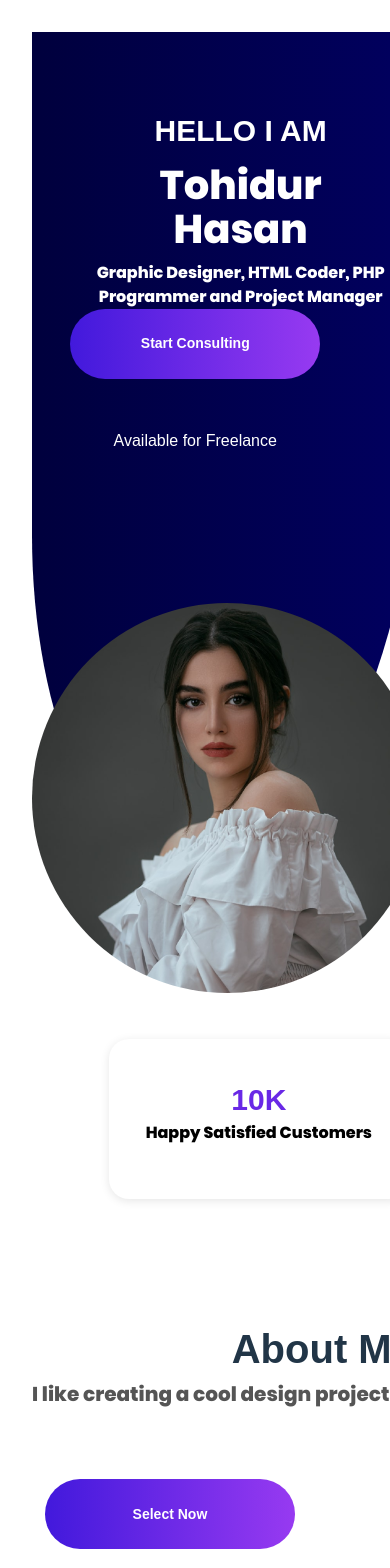
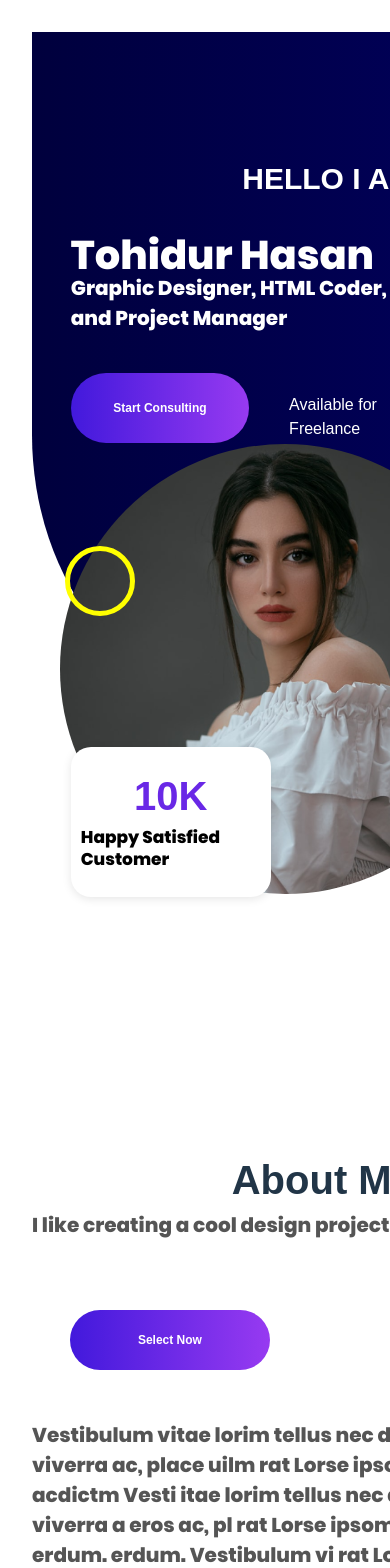
Before and after one commit to armenuhitoroyan/web-cv, a React (Vite) app: page / in a window 390 px wide. Shown: the top 1568 px of the page. Built offline with nearby package versions, Linux system fonts and the light colour scheme.

Commit message:
added media of home page

```diff
--- a/src/components/Navbar.tsx
+++ b/src/components/Navbar.tsx
@@ -19,14 +19,13 @@ const Navbar: React.FC = () => {
   return (
     <div
       style={{
-
         backgroundColor: isScrolled
           ? "rgba(255, 255, 255, 1)"
           : "rgba(255, 255, 255, 0.01)",
 
         marginTop: isScrolled ? "-2.2%" : "0px",
       }}
-      className={`w-screen flex items-center justify-center md:flex-row gap-20 ${styles.header}`}
+      className={`w-full  flex items-center justify-center lg:flex-row gap-10 ${styles.header}`}
     >
       <img
         src={
--- a/src/components/ParticlesContainer.tsx
+++ b/src/components/ParticlesContainer.tsx
@@ -58,7 +58,7 @@ const ParticlesContainer: React.FC<ParticlesContainerProps> = ({
       }}
     >
       <h2>{title}</h2>
-      <div className="w-screen w-full  flex-col items-center justify-center md:flex-row">
+      <div className="w-full flex-col items-center justify-center lg:flex-row">
         <ul className="flex gap-10 justify-center">
           <li>
             <Link to="/">Home</Link>
--- a/src/components/footer/Footer.tsx
+++ b/src/components/footer/Footer.tsx
@@ -5,7 +5,7 @@ import WebSites from "./WebSites";
 const Footer: React.FC = () => {
   return (
     <footer
-      className={`w-screen flex-col flex justify-center md:flex-column ${styles.container}`}
+      className={`flex-col flex justify-center md:flex-column ${styles.container}`}
     >
       <div className=" flex-col flex justify-center md:flex-row">
         <img
--- a/src/components/header/Header.tsx
+++ b/src/components/header/Header.tsx
@@ -1,7 +1,6 @@
 import React from "react";
 import user from "../../assets/images/630.png";
 import styles from "../../style/HomePage.module.css";
-import { Circle } from "lucide-react";
 
 // Տիպերի սահմանում
 
@@ -10,60 +9,101 @@ interface CountFollwersProps {
   text: string;
 }
 
+interface CircleProps {
+  width?: string;
+  height?: string;
+  borderPx?: string;
+  color?: string;
+  top?: string;
+  left?: string;
+}
+
 // Կոմպոնենտներ
 const CountFollwers: React.FC<CountFollwersProps> = ({ title, text }) => {
   return (
     <div
-      className={`${styles.follows_box}  flex-col items-center justify-center  lg:flex-row`}
+      className={`${styles.follows_box} w-full  flex-col items-center  lg:flex-row`}
     >
       <h2 className="font-bold ">{title}</h2>
-      <p>{text}</p>
+      <p className="text-black">{text}</p>
     </div>
+  );
+};
+
+const Circle: React.FC<CircleProps> = ({
+  width = "70px",
+  height = "70px",
+  borderPx = "5px",
+  color = "#000",
+  top = "0px",
+  left = "0px",
+}) => {
+  return (
+    <div
+      className={styles.circle}
+      style={{
+        width: width,
+        height: height,
+        border: `${borderPx} solid ${color}`,
+        top: top,
+        left: left,
+      }}
+    ></div>
   );
 };
 
 const Header: React.FC = () => {
   return (
-    <div className={`w-screen h-screen ${styles.header_container}`}>
+    <div className={styles.header_container}>
       <div style={{ margin: "0px" }}>
         <div
           className={`${styles.box} flex flex-col justify-between lg:flex-row`}
         >
           <div className={styles.box_content}>
-            <h2 className=" font-bold">HELLO I AM</h2>
-            <h1 className=" font-bold">Tohidur Hasan</h1>
-            <p>
+            <h2 className="text-3xl font-bold">HELLO I AM</h2>
+            <h1 className="text-3xl font-bold" style={{ fontSize: "40px" }}>
+              Tohidur Hasan
+            </h1>
+            <p
+              style={{ fontSize: "20px", color: "white" }}
+              className="text-white"
+            >
               Graphic Designer, HTML Coder, PHP Programmer and Project Manager
             </p>
             <div
-              style={{ width: "70%" }}
-              className="flex  flex-col freelance-available justify-center items-center lg:flex-row"
+              style={{ height: "70px", width: "70%" }}
+              className="flex  freelance-available mt-10 justify-center lg:flex-row"
             >
               <button
                 style={{ height: "70px" }}
-                className="bg-white  font-bold py-2 px-4 rounded-full hover:bg-gray-100 transition"
+                className="bg-white  font-bold py-2 px-4 rounded-full mr-10 hover:bg-gray-100 transition"
               >
                 Start Consulting
               </button>
-              <ul>
+              <ul className="mt-5">
                 <li>Available for Freelance</li>
               </ul>
             </div>
+            {/* <div className={styles.title_animation}>
 
-            <div className={styles.circle_box}>
-              <Circle
-                width="100px"
-                height="100px"
-                strokeWidth={3}
-                color="yellow"
-              />
+              <div>Animation Component</div>
+            </div> */}
+            <div>
+              <Circle color="yellow" left="50%" top="0px" />
             </div>
-            <div className={styles.count_followers}>
-              <CountFollwers title="10K" text="Happy Satisfied Customers" />
+            <div style={{ fontSize: "24px" }}>
+              <CountFollwers title="10K" text="Happy Satisfied Customer" />
             </div>
           </div>
           <div>
-            <img className={`${styles.img}`} src={user} alt="User" />
+            <img
+              className={`${styles.img}
+              w-16
+              md:w-32
+              lg:w-48`}
+              src={user}
+              alt="User"
+            />
           </div>
         </div>
       </div>
--- a/src/pages/PortfolioPage.tsx
+++ b/src/pages/PortfolioPage.tsx
@@ -29,8 +29,8 @@ const InfoCard: React.FC<InfoCardProps> = ({
   resources,
 }) => {
   return (
-    <div className={`${styles.card}  w-full  flex-col rounded-2xl md:flex-col`}>
-      <div className="space-y-6">
+    <div className={`${styles.card}  w-full  flex-col rounded-2xl lg:flex-col`}>
+      <div className="space-y-6 flex flex-col lg:flex-row">
         {/* Client */}
         <div className="flex items-start space-x-4">
           <InfoIcon
--- a/src/style/ContactPage.module.css
+++ b/src/style/ContactPage.module.css
@@ -1,6 +1,6 @@
 .container {
+  font-family: Sans-Serif;
   text-align: center;
-  font-family: "Poppins", sans-serif;
 }
 
 .container ul li :first-child {
@@ -215,8 +215,43 @@ button {
   color: #666;
 }
 
+/* Particles */
+
+/* Particles */
+
+.particles_container {
+  width: 100%;
+  height: 326px;
+  font-size: 80px;
+  background-size: cover;
+  background-position: center;
+  background-repeat: no-repeat;
+}
+
+.particles_container h2 {
+  width: 75%;
+  color: white;
+  position: absolute;
+  z-index: 1;
+  margin-top: 90px;
+  font-weight: bold;
+  text-align: center;
+}
+
+.particles_container h2 :last-child {
+  width: 50%;
+}
+
+.particles_container div {
+  width: 72%;
+  margin: 0 auto;
+  margin-top: 150px;
+  color: white;
+  position: absolute;
+  z-index: 1;
+}
 /* Desktop (վերին սահման 1200px) */
-/* @media (min-width: 1200px) {
+@media (min-width: 1200px) {
   .container {
     padding: 60px;
     font-size: 18px;
@@ -225,10 +260,10 @@ button {
   .map {
     height: 600px;
   }
-} */
+}
 
 /* Tablet (միջակայք 768px-1200px) */
-/* @media (min-width: 768px) and (max-width: 1199px) {
+@media (min-width: 768px) and (max-width: 1199px) {
   .container {
     padding: 50px;
     font-size: 16px;
@@ -237,10 +272,10 @@ button {
   .map {
     height: 400px;
   }
-} */
+}
 
 /* Mobile (միջակայք 576px-768px) */
-/* @media (min-width: 576px) and (max-width: 767px) {
+@media (min-width: 576px) and (max-width: 767px) {
   .container {
     padding: 30px;
     font-size: 14px;
@@ -275,14 +310,10 @@ button {
     margin-top: 10px;
     padding: 20px;
   }
-
-  .contact_item {
-    width: 100vw;
-  }
-} */
+}
 
 /* Extra Small Devices (մինչև 576px) */
-/* @media (max-width: 575px) {
+@media (max-width: 575px) {
   .container {
     width: 100vw;
     padding: 20px;
@@ -319,9 +350,4 @@ button {
   .contact_item {
     margin-top: 10px;
   }
-
-  .contact_item {
-    width: 100% !important;
-    padding-inline: 10%;
-  }
-} */
+}
--- a/src/style/Footer.module.css
+++ b/src/style/Footer.module.css
@@ -1,22 +1,24 @@
 .container {
+  width: 100%;
   background-image: url("../assets/images/footer.png");
   color: white;
-  padding-left: 30%;
-  padding-right: 30%;
+  padding-left: 19%;
+  padding-right: 19%;
   padding-top: 5%;
   padding-bottom: 5%;
-  margin-left: -14%;
 }
 
 .container p {
+  font-size: 16px;
   margin-top: 25px;
-  text-align: center !important;
-  margin-top: 20px !important;
 }
 
-.container h6,
-.p {
-  font-size: 16px !important;
+.container h6 {
+  font-size: 16px;
+}
+
+.p,
+.container h6 {
   color: white !important;
 }
 
@@ -49,6 +51,15 @@
   color: white;
 }
 
+@media (max-width: 768px) {
+  .container {
+    width: 100vw;
+  }
+  .border {
+    border: 0px solid #451ade;
+  }
+}
+
 @media (max-width: 1280px) {
   body {
     overflow-x: hidden;
--- a/src/style/Home3.module.css
+++ b/src/style/Home3.module.css
@@ -71,12 +71,12 @@ p {
 }
 
 .box_content h3 {
-  font-size: 450px;
+  font-size: 400px;
   position: absolute;
   -webkit-text-fill-color: transparent;
   -webkit-text-stroke-width: 2px;
-  left: 30%;
-  bottom: -20%;
+  left: 35%;
+  bottom: -1%;
   z-index: 0;
 }
 
--- a/src/style/HomePage.module.css
+++ b/src/style/HomePage.module.css
@@ -78,117 +78,7 @@ body {
   transition: opacity 0.5s ease-out;
 }
 
-/* Header */
-
-.header {
-  width: 100vw !important;
-}
-
-.header_container {
-  background: linear-gradient(90deg, #00003d, #010060);
-  border-bottom-left-radius: 115%;
-  border-bottom-right-radius: 170%;
-  margin-left: -14%;
-}
-
-.box {
-  height: 450px;
-  color: white;
-  margin: 0px;
-}
-
-.box_content {
-  color: white;
-  margin: 0 auto;
-  padding: 0 auto;
-  margin-inline-start: 7%;
-  margin-top: 4%;
-  text-align: start;
-  padding: 30px;
-}
-
-.box_content h2 {
-  font-size: 40px;
-  text-align: start;
-  margin: 0px;
-  margin-top: 25%;
-}
-
-.box_content h1 {
-  font-family: "Poppins";
-  font-weight: 800;
-  font-size: 60px;
-  margin-block: 20px;
-}
-.box_content p {
-  font-size: 18px;
-  color: white !important;
-}
-
-.box_content ul {
-  list-style-type: none;
-  padding-left: 0;
-}
-
-.title_animation {
-  position: relative;
-  margin-inline-start: 160%;
-  z-index: 3;
-  width: 250px;
-  margin-top: 0;
-}
-
-.circle_box {
-  margin-left: 103%;
-  margin-top: -60%;
-  position: relative;
-  z-index: 7;
-}
-
-.circle {
-  position: absolute;
-  border-radius: 50%;
-  margin-top: 12%;
-  margin-left: 8.5%;
-}
-
-.img {
-  border-radius: 50%;
-  width: 600px;
-  margin-top: 120px;
-  margin-right: 170px;
-}
-
-.follows_box {
-  width: 230px !important;
-  height: 180px;
-  background-color: white;
-  padding: 10px;
-  position: absolute;
-  top: 75%;
-  border-radius: 20px;
-  margin-inline-start: 40%;
-  box-shadow: 0 2px 10px 0 rgb(0 0 0 / 10%);
-  z-index: 2;
-}
-
-.follows_box p {
-  color: black !important;
-  font-weight: bold;
-  line-height: 22px;
-  font-size: 16px;
-  text-align: center !important;
-}
-
-.follows_box h2 {
-  color: #6928e6;
-  font-size: 60px;
-  text-align: center;
-  font-weight: bold;
-  margin-top: 5%;
-}
-
-/* Images */
+/* Card */
 
 .image_card {
   position: relative;
@@ -371,12 +261,27 @@ body {
   margin-bottom: 10px;
 }
 
+.title_animation {
+  position: relative;
+  margin-inline-start: 160%;
+  z-index: 3;
+  width: 250px;
+  margin-top: 0;
+}
+
+/* Media Queries */
 /* Header */
+
 .header_container {
+  margin: 0 auto;
   background: linear-gradient(90deg, #00003d, #010060);
   border-bottom-left-radius: 115%;
   border-bottom-right-radius: 170%;
-  margin-left: -14%;
+  height: 80vh;
+}
+
+.box_content p {
+  color: white !important;
 }
 
 .box {
@@ -390,28 +295,23 @@ body {
   margin: 0 auto;
   padding: 0 auto;
   margin-inline-start: 7%;
-  margin-top: 4%;
+  margin-block-end: 20%;
   text-align: start;
-  padding: 30px;
 }
 
 .box_content h2 {
-  font-size: 40px;
+  font-size: 30px;
   text-align: start;
   margin: 0px;
   margin-top: 25%;
 }
 
-.box_content h1 {
+.box_content h1,
+p {
+  margin-top: 40px;
   font-family: "Poppins";
   font-weight: 800;
   font-size: 60px;
-  margin-block: 20px;
-}
-
-.box_content p {
-  font-size: 18px;
-  color: white !important;
 }
 
 .box_content ul {
@@ -427,13 +327,6 @@ body {
   margin-top: 0;
 }
 
-.circle_box {
-  margin-left: 103%;
-  margin-top: -60%;
-  position: relative;
-  z-index: 7;
-}
-
 .circle {
   position: absolute;
   border-radius: 50%;
@@ -443,20 +336,20 @@ body {
 
 .img {
   border-radius: 50%;
-  width: 600px;
+  width: 300px;
   margin-top: 120px;
   margin-right: 170px;
 }
 
 .follows_box {
-  width: 230px !important;
-  height: 180px;
+  width: 200px;
+  height: 150px;
   background-color: white;
   padding: 10px;
   position: absolute;
-  top: 75%;
+  top: 53%;
   border-radius: 20px;
-  margin-inline-start: 40%;
+  margin-inline-start: 35%;
   box-shadow: 0 2px 10px 0 rgb(0 0 0 / 10%);
   z-index: 2;
 }
@@ -465,192 +358,133 @@ body {
   color: black !important;
   font-weight: bold;
   line-height: 22px;
-  font-size: 16px;
-  text-align: center !important;
+  margin-top: -5%;
+  font-size: 17px !important;
 }
 
 .follows_box h2 {
   color: #6928e6;
-  font-size: 60px;
+  font-size: 40px;
   text-align: center;
   font-weight: bold;
   margin-top: 5%;
 }
 
-/* Footer */
-.footer {
-  width: 100vw !important;
-  margin: 0 auto;
+/* Media Queries */
 
-  /* margin-left: 5%; */
-}
-
-/* Media Queries */
-@media (min-width: 520px) and (max-width: 768px) {
-  .header_container {
-    width: 100%;
-    border-bottom-left-radius: 50%;
-    border-bottom-right-radius: 50%;
-    margin-left: 0;
+/* Small devices (phones, 375px and up) */
+@media (min-width: 375px) {
+  .img {
+    width: 450px;
+    margin-top: 0px !important;
+    margin-left: 5% !important;
+    margin-top: -110px !important;
   }
 
-  .box {
-    height: auto;
-    flex-direction: column;
-    align-items: center;
-    text-align: center;
-  }
-
-  .box_content {
-    margin-inline-start: 0;
-    margin-top: 10%;
-    padding: 20px;
-  }
-
-  .box_content h2 {
-    font-size: 30px;
-    margin-top: 10%;
-  }
-
-  .box_content h1 {
+  .box_content h1,
+  .box_content p {
     font-size: 40px;
-    margin-block: 10px;
-  }
-
-  .box_content p {
-    font-size: 16px;
-  }
-
-  .img {
-    width: 300px;
-    margin-top: 50px;
-    margin-right: 0;
   }
 
   .follows_box {
-    width: 180px !important;
-    height: 140px;
-    top: 85%;
-    margin-inline-start: 20%;
+    width: 200px;
+    margin-inline-start: 0px !important;
+    margin-top: 300px;
   }
 
-  .follows_box h2 {
-    font-size: 40px;
+  .circle {
+    margin-top: 0px;
+    margin-top: 140%;
+    margin-left: -130px;
+  }
+}
+
+/* Medium devices (tablets, 768px and up) */
+@media (min-width: 768px) {
+  .img {
+    width: 650px;
+    margin-top: -200px;
+    margin-left: 15%;
+  }
+
+  .box_content h1,
+  .box_content p {
+    font-size: 50px;
+  }
+
+  .follows_box {
+    width: 350px;
+    height: 200px;
+    margin-inline-start: 1%;
+    margin-top: 40%;
   }
 
   .follows_box p {
-    font-size: 14px;
+    text-align: center !important;
   }
 
-  .circle_box {
-    margin-left: 50%;
-    margin-top: -30%;
-    visibility: hidden;
-  }
-
-  .footer {
-    width: 120vw !important;
-    margin: 0 auto;
+  .circle {
+    width: 150px !important ;
+    height: 150px !important;
+    margin-top: 70%;
+    margin-left: 0px;
+    margin-left: -30%;
   }
 }
 
-@media (min-width: 768px) and (max-width: 1024px) {
+/* Large devices (desktops, 1024px and up) */
+@media (min-width: 1024px) {
   .header_container {
-    width: 120vw;
-    border-bottom-left-radius: 80%;
-    border-bottom-right-radius: 80%;
-    margin-left: -0.1%;
+    height: 110vh !important;
+  }
+  .img {
+    margin: 0px;
+    width: 350px;
+    margin-top: 300px !important;
+    margin-right: 150px;
   }
 
-  .box_content h2 {
-    font-size: 35px;
+  .circle {
+    width: 70px !important ;
+    height: 70px !important;
+    margin-left: 18% !important;
+    margin-top: 35%;
   }
 
-  .box_content h1 {
-    font-size: 50px;
-    margin: 0 auto;
-    margin-left: 50px !important;
-    text-align: center;
-  }
-
+  .box_content h1,
   .box_content p {
-    margin: 0 auto;
-    font-size: 20px;
-    text-align: center !important;
-    margin-left: 50px !important;
-  }
-
-  .img {
-    margin: 0 auto;
-    width: 450px;
-    margin-top: 50px !important;
-    margin-right: 70px;
-    padding-top: 100px;
+    font-size: 60px;
   }
 
   .follows_box {
-    margin: 0 auto;
-    width: 200px !important;
-    height: 160px;
-    top: 100%;
-    margin-inline-start: 30%;
-  }
-
-  .follows_box h2 {
-    font-size: 50px;
-  }
-
-  .follows_box p {
-    font-size: 15px;
-  }
-
-  .circle_box {
-    margin: 0 auto;
-    margin-left: 30%;
-    margin-top: -30%;
-    display: none;
+    width: 200px;
+    margin-inline-start: 50% !important;
+    margin-top: 150px !important;
   }
 }
 
-@media (min-width: 1025px) {
-  /* Default styles for desktops */
-}
-
-@media (min-width: 340px) and (max-width: 519px) {
+/* Extra large devices (large desktops, 1200px and up) */
+@media (min-width: 1200px) {
   .header_container {
-    width: 100%;
-    margin: 0 auto;
+    height: 80vh !important;
+  }
+  .img {
+    width: 300px;
+    margin-top: 120px;
+    margin-right: 170px;
   }
 
-  .box_content {
-    text-align: center !important;
+  .circle {
+    margin-left: 10% !important;
   }
 
-  .box_content h2 {
-    font-size: 30px;
-    margin-top: 10%;
-  }
-
-  .box_content h1 {
-    font-size: 40px;
-    margin-block: 10px;
-  }
-
+  .box_content h1,
   .box_content p {
-    font-size: 16px;
-    text-align: center !important;
+    font-size: 70px;
   }
 
   .follows_box {
-    width: 300px !important;
-    height: 160px;
-    top: 100%;
-    margin-inline-start: 5%;
-    margin-top: 50%;
-  }
-
-  .circle_box {
-    margin: 0 auto !important;
-    display: none;
+    margin-inline-start: 50%;
+    margin-top: 0px !important;
   }
 }
--- a/src/style/Navbar.module.css
+++ b/src/style/Navbar.module.css
@@ -32,14 +32,13 @@
 }
 
 .header {
-  position: fixed;
-  width: 100%;
+  width: 72.1%;
   height: 150px;
-  position: absolute;
+
+  margin-top: 4%;
   z-index: 10;
   visibility: visible;
   position: fixed;
-  margin-left: -10%;
 }
 
 .header img {
```
